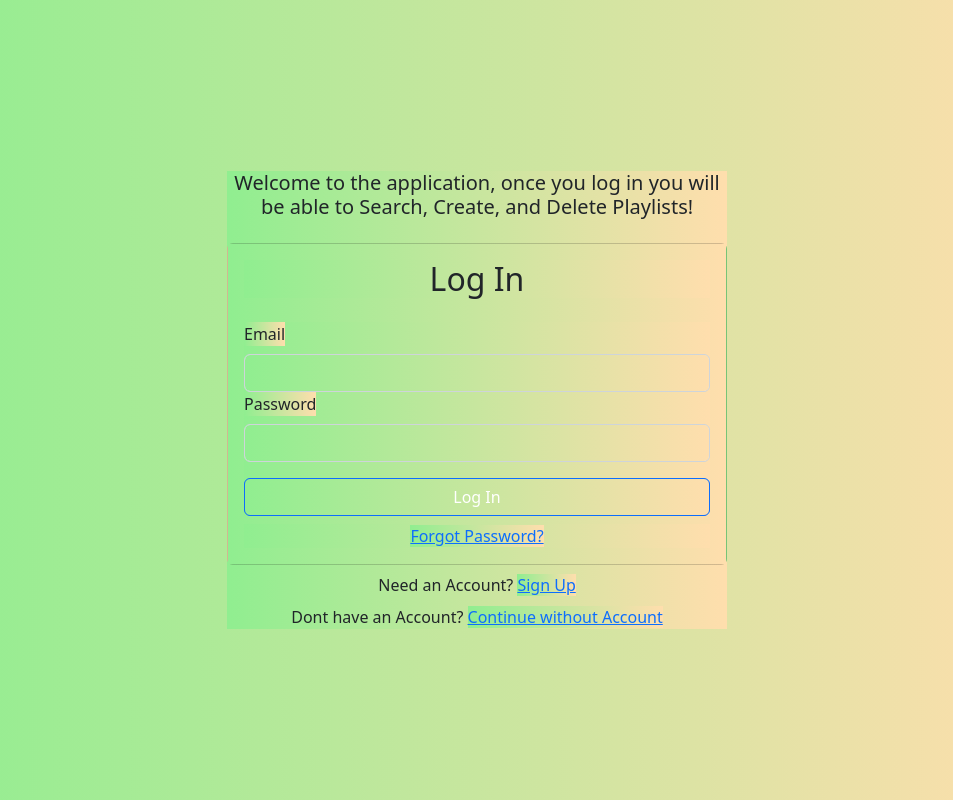
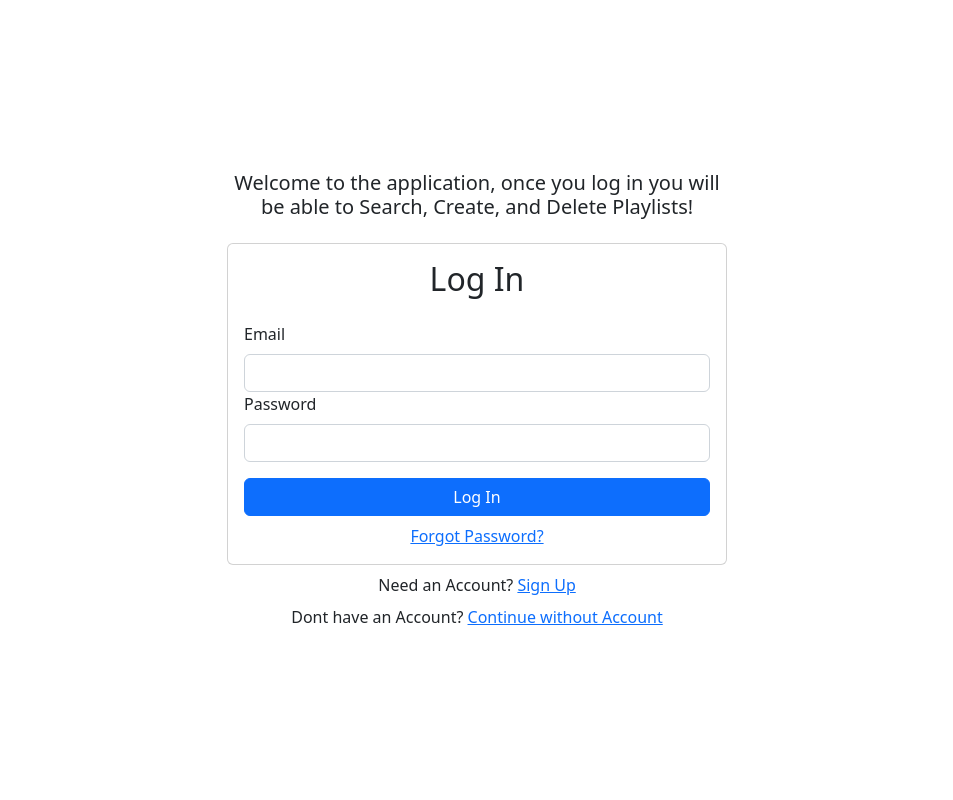
Before and after one commit to rescheb/se3316-rbalagan-alakha33-taran-lab4, a React (Create React App) app in the folder client/: page /login in a window 1280 px wide. Shown: the whole page, without its empty margins (163-1116 px from the left). Built offline with nearby package versions, Linux system fonts and the light colour scheme; no server answers.

Commit message:
delete playlist get

```diff
--- a/client/src/components/App.css
+++ b/client/src/components/App.css
@@ -3,11 +3,11 @@
 }
 
 .h1 {
-  color: #116466;
+  /* color: #116466; */
 }
 
 * {
-  background: tomato;
+  /* background: tomato;
   background: -webkit-linear-gradient(to right, lightgreen, tomato);
-  background: linear-gradient(to right, lightgreen, #ffdead);
+  background: linear-gradient(to right, lightgreen, #ffdead); */
 }
```
